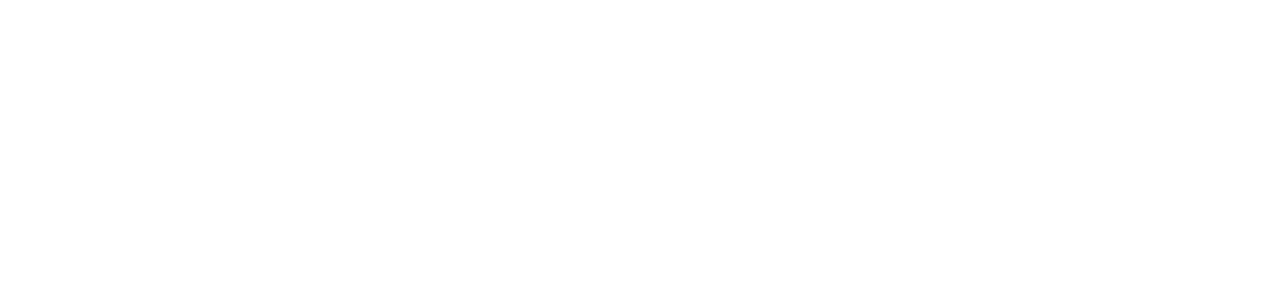
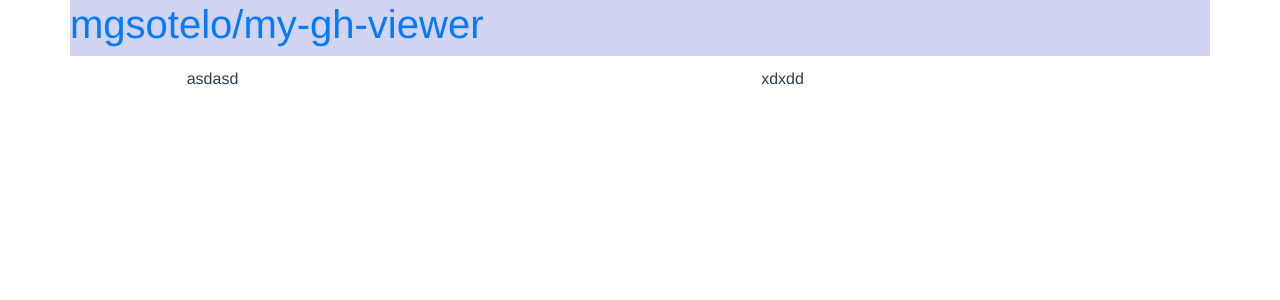
Before and after one commit to mgsotelo/my-gh-viewer, a Vue app: page /#/ in a window 1280 px wide. Shown: the top 300 px of the page. Built offline with nearby package versions, Linux system fonts and the light colour scheme.

Commit message:
doing some views
not too much yet

```diff
--- a/package.json
+++ b/package.json
@@ -7,8 +7,10 @@
     "build": "vue-cli-service build"
   },
   "dependencies": {
+    "axios": "^0.21.1",
     "bootstrap": "^4.5.3",
     "bootstrap-vue": "^2.21.2",
+    "moment": "^2.29.1",
     "vue": "^2.6.12",
     "vue-router": "^3.2.0"
   },
--- a/src/views/Home.vue
+++ b/src/views/Home.vue
@@ -1,15 +1,29 @@
 <template>
-  <div>
+  <b-container>
+    <b-row class="myheader">
+      <h1><a :href="'https://github.com/'+theRepo()"> {{theRepo()}} </a></h1>
+    </b-row>
 
-  </div>
+    <b-row>
+      <b-col cols="3">asdasd</b-col>
+      <b-col cols="9"> xdxdd </b-col>
+    </b-row>
+  </b-container>
 </template>
 
 <script>
-  export default {
-
-  }
+export default {
+  methods: {
+    theRepo() {
+      return 'mgsotelo/my-gh-viewer';
+    },
+  },
+};
 </script>
 
 <style scoped>
-
+.myheader {
+  background-color: #d3d3f2;
+  margin-bottom: 1%;
+}
 </style>
```
Also changed, not shown: src/components/CommitViewer.vue (added, +15 -0 lines), src/components/FilesChangedViewer.vue (added, +15 -0 lines), src/components/DiffViewer.vue (added), 1 other file (tests, documents, lock files or other folders).
